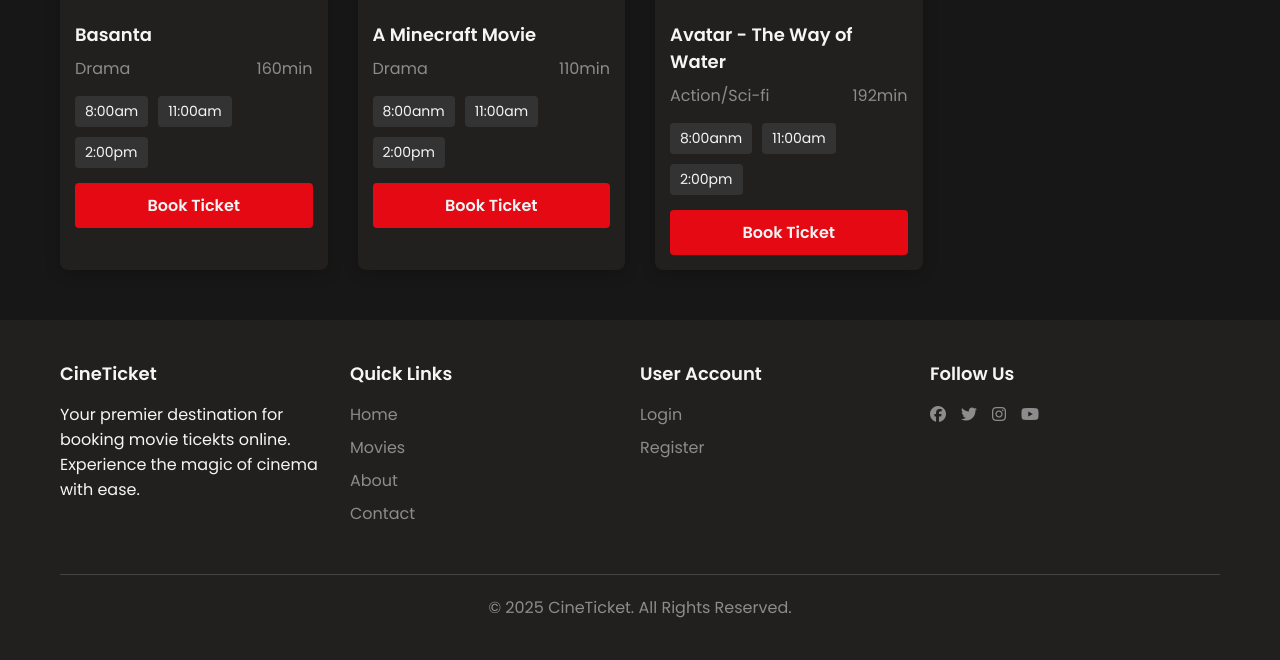
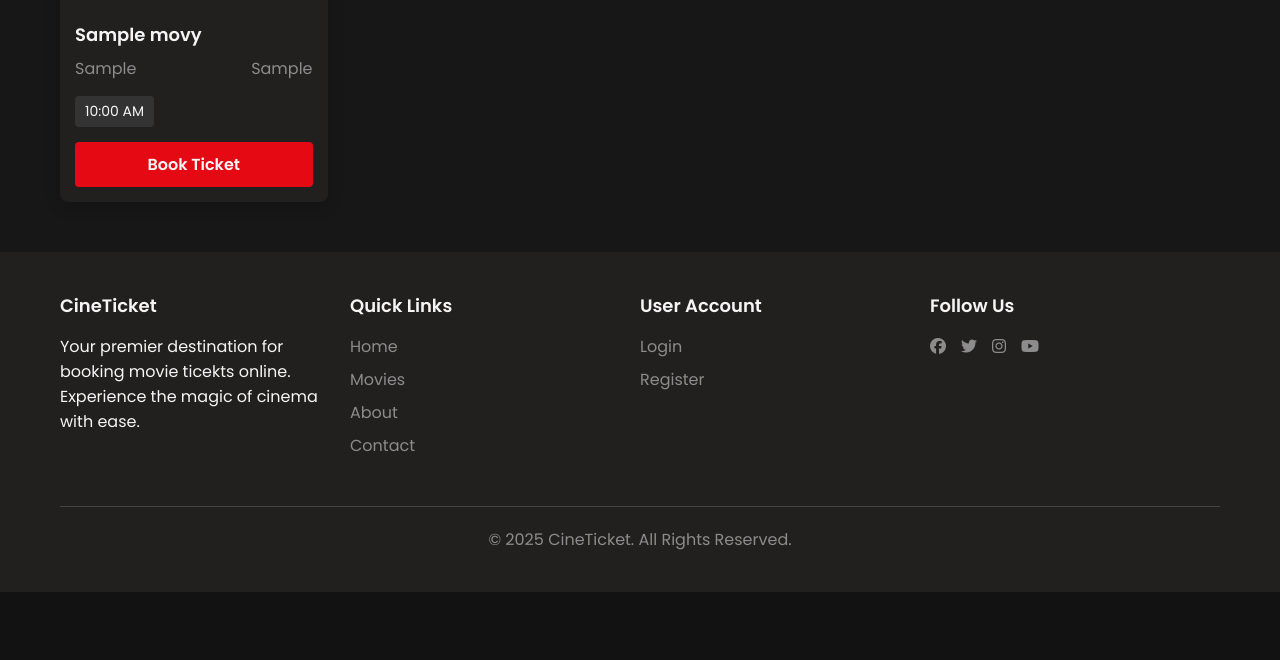
Before and after one commit to aayushbadal/CineTicket, a PHP site: page / in a window 1280 px wide. Shown: the part 1137-1797 px from the top of the page. After the commit the page ends 1729 px from the top, so only its background shows below. Run offline with PHP 8.4, Linux system fonts and the light colour scheme; tables that the repository leaves empty hold one stand-in row (values such as "Sample post"); grey boxes marked "Sample" are stand-in pictures.

Commit message:
Booking list updated

```diff
--- a/assets/css/style.css
+++ b/assets/css/style.css
@@ -447,6 +447,7 @@ footer{
     justify-content: center;
 }
 
-.seat.reserved{
+.seat.selected{
     background-color: #f6f200;
+    color: var(--dark);
 }
--- a/includes/header.php
+++ b/includes/header.php
@@ -3,6 +3,13 @@ require_once"./config/db_connect.php";
 if(session_status() == PHP_SESSION_NONE){
     session_name('cineticket');
     session_start();
+}
+
+function dd($value){
+    echo "<pre>";
+    print_r($value);
+    echo "</pre>";
+    die();
 }
 
 function isLoggedIn(){
--- a/index.php
+++ b/index.php
@@ -1,48 +1,18 @@
 <?php
 require_once"./includes/header.php";
-$movies=[
-    [
-        'name'=>'Basanta',
-        'poster'=>'https://m.media-amazon.com/images/M/MV5BMTljN2VmZTctY2E0Yy00YTdkLWE4MWUtZjJhMmM0ZmExYTg4XkEyXkFqcGc@._V1_FMjpg_UX1000_.jpg',
-        'info'=>[
-            'Drama',
-            '160min'
-        ],
-        'time'=>[
-            '8:00am',
-            '11:00am',
-            '2:00pm'
-        ]
-    ],
-    [
-        'name'=>'A Minecraft Movie',
-        'poster'=>'https://m.media-amazon.com/images/M/MV5BYzFjMzNjOTktNDBlNy00YWZhLWExYTctZDcxNDA4OWVhOTJjXkEyXkFqcGc@._V1_.jpg',
-        'info'=>[
-            'Drama',
-            '110min'
-        ],
-        'time'=>[
-            '8:00anm',
-            '11:00am',
-            '2:00pm'
-        ]
-        ],
-    [
-        'name'=>'Avatar - The Way of Water',
-        'poster'=>'https://upload.wikimedia.org/wikipedia/en/5/54/Avatar_The_Way_of_Water_poster.jpg',
-        'info'=>[
-            'Action/Sci-fi',
-            '192min'
-        ],
-        'time'=>[
-            '8:00anm',
-            '11:00am',
-            '2:00pm'
-        ]
-    ]
-];
+
+//Fetch all movies
+$query = "SELECT * FROM movies ORDER BY release_date DESC";
+$result = mysqli_query($conn, $query);
+
+$movies = mysqli_fetch_all($result, MYSQLI_ASSOC);
 
 
+foreach($movies as $index => $movie){
+    $show_time_query = "SELECT * FROM show_times WHERE movie_id = {$movie['id']} LIMIT 3";
+    $show_result  = mysqli_query($conn, $show_time_query);
+    $movies[$index]['times'] = mysqli_fetch_all($show_result, MYSQLI_ASSOC);
+}
 
 
 
@@ -73,20 +43,22 @@ $movies=[
                 <!-- movie -->
                 <?php foreach($movies as $movie):?>
                 <div class="movie-card">
-                    <img src="<?=$movie['poster']?>" class="movie-poster" alt="">
+                    <img src="<?=$movie['poster_url']?>" class="movie-poster" alt="">
                     <div class="movie-details">
-                        <h3 class="movie-title"><?=$movie['name']?></h3>
+                        <h3 class="movie-title"><?=$movie['title']?></h3>
                         <div class="movie-info">
-                            <?php foreach($movie['info'] as $info): ?>
-                            <span><?= $info ?></span>
-                            <?php endforeach; ?>
+                            <span><?= $movie['genre'] ?></span>
+                            <span><?= $movie['duration'] ?></span>
                         </div>
                         <div class="movie-times">
-                            <?php foreach($movie['time'] as $time): ?>
-                                <span class="movie-time"><?= $time ?></span>
-                            <?php endforeach;?>
+                            <?php foreach($movie['times'] as $time): ?>
+                                <span class="movie-time">
+                                <?= date('g:i A',strtotime($time['datetime'])) ?>
+                            </span>
+                            <?php endforeach; ?>
+
                         </div>
-                        <a href="" class="book-btn">Book Ticket</a>
+                        <a href="/booking.php?movieId=<?= $movie['id'] ?>" class="book-btn">Book Ticket</a>
                     </div>
                 </div>
                 <?php endforeach; ?>
```
Also changed, not shown: assets/js/booking.js (+17 -0 lines), booking.php (+17 -5 lines), database.sql (added, +43 -0 lines).
